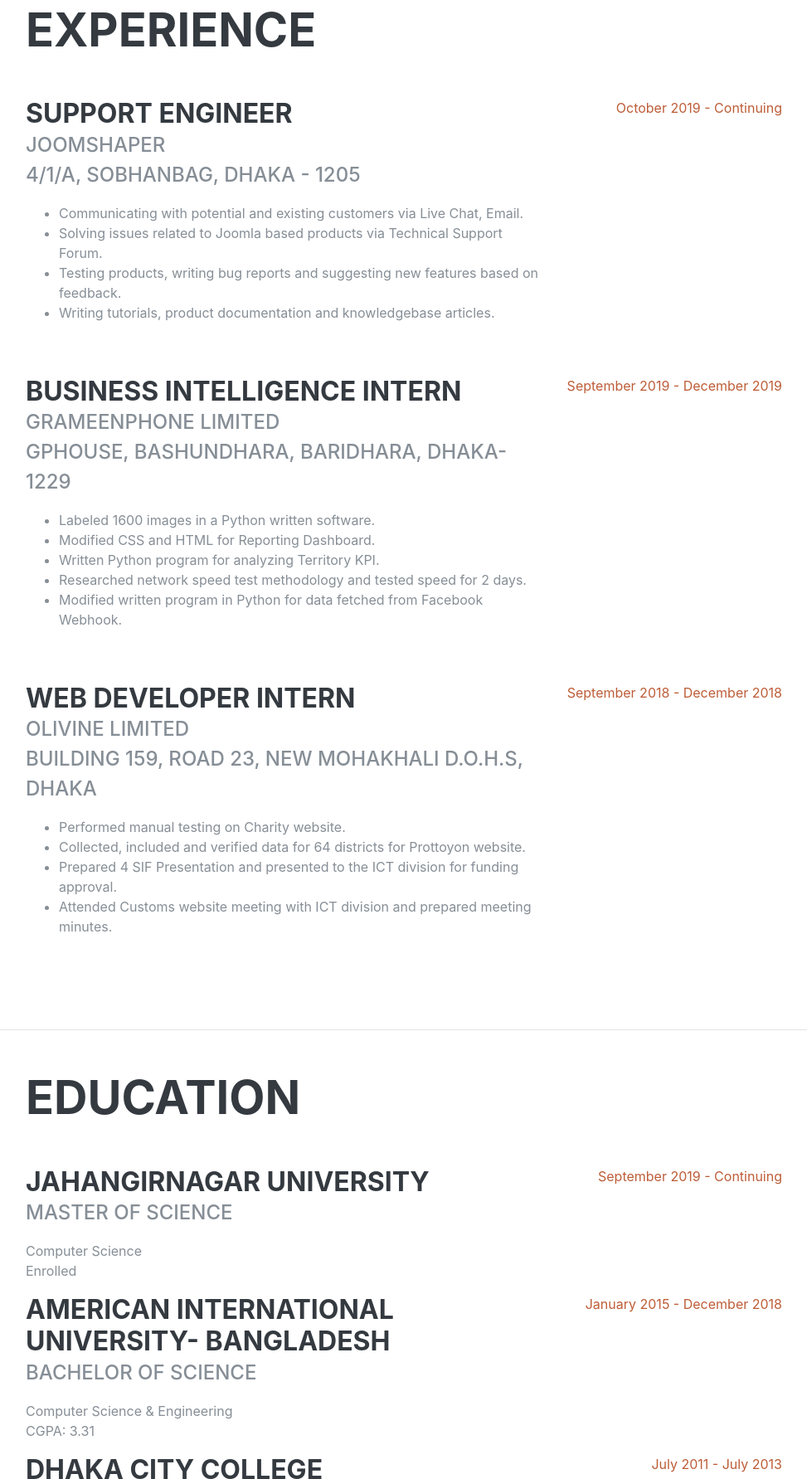
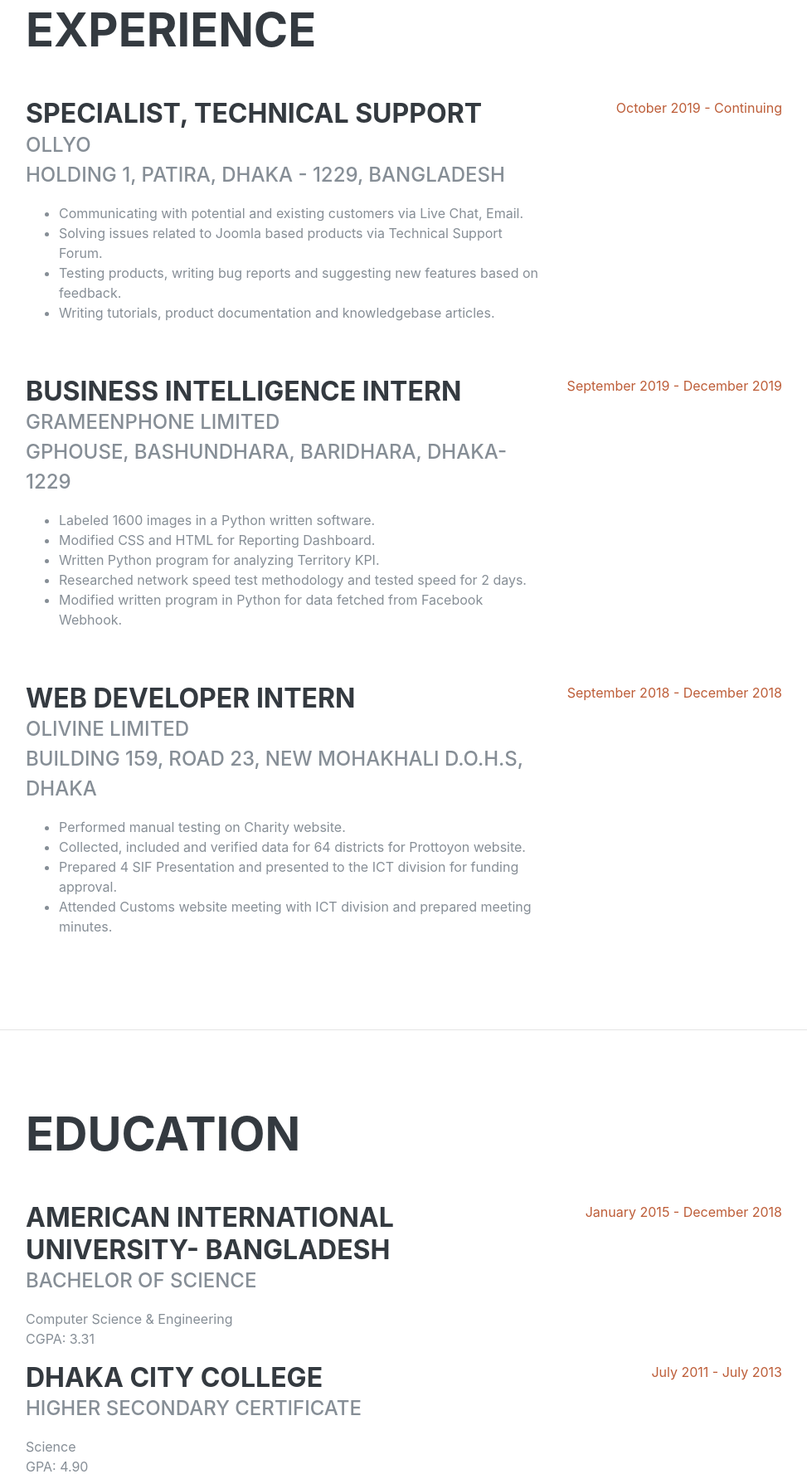
Before and after one commit to ofikhan/resume, a plain HTML site: page index.html in a window 1280 px wide. Shown: the part 846-2629 px from the top of the page at 83% size, without its empty margins (289-1262 px from the left). Drawn offline with Linux system fonts and the light colour scheme; a web font is replaced by a local one.

Commit message:
Update index.html
work experience and education updated

```diff
--- a/index.html
+++ b/index.html
@@ -98,9 +98,9 @@
 
         <div class="resume-item d-flex flex-column flex-md-row justify-content-between mb-5">
           <div class="resume-content">
-            <h3 class="mb-0">Support Engineer</h3>
-            <div class="subheading mb-0">Joomshaper</div>
-            <div class="subheading mb-3">4/1/A, Sobhanbag, Dhaka - 1205</div>
+            <h3 class="mb-0">Specialist, Technical Support</h3>
+            <div class="subheading mb-0">Ollyo</div>
+            <div class="subheading mb-3">Holding 1, Patira, Dhaka - 1229, Bangladesh</div>
             <p>
 				<ul>
 					<li>Communicating with potential and existing customers via Live Chat, Email.</li>
@@ -163,25 +163,12 @@
     <section class="resume-section p-3 p-lg-5 d-flex align-items-center" id="education">
       <div class="w-100">
         <h2 class="mb-5">Education</h2>
-
-        <div class="resume-item d-flex flex-column flex-md-row justify-content-between">
-          <div class="resume-content">
-            <h3 class="mb-0">Jahangirnagar University</h3>
-            <div class="subheading mb-3">Master of Science</div>
-            <div>Computer Science</div>
-            <p>Enrolled</p>
-          </div>
-          <div class="resume-date text-md-right">
-            <span class="text-primary">September 2019 - Continuing</span>
-          </div>
-        </div>
-
-		<div class="resume-item d-flex flex-column flex-md-row justify-content-between">
+	<div class="resume-item d-flex flex-column flex-md-row justify-content-between">
           <div class="resume-content">
             <h3 class="mb-0">American International University- Bangladesh</h3>
             <div class="subheading mb-3">Bachelor of Science</div>
             <div>Computer Science &amp; Engineering</div>
-            <p>CGPA: 3.31</p>
+            	<p>CGPA: 3.31</p>
           </div>
           <div class="resume-date text-md-right">
             <span class="text-primary">January 2015 - December 2018</span>
@@ -193,7 +180,7 @@
             <h3 class="mb-0">Dhaka City College</h3>
             <div class="subheading mb-3">Higher Secondary Certificate</div>
             <div>Science</div>
-			<p>GPA: 4.90</p>
+		<p>GPA: 4.90</p>
           </div>
           <div class="resume-date text-md-right">
             <span class="text-primary">July 2011 - July 2013</span>
@@ -205,13 +192,12 @@
             <h3 class="mb-0">Ideal School &amp; College</h3>
             <div class="subheading mb-3">Secondary School Certificate</div>
             <div>Science</div>
-			<p>GPA: 5.00</p>
+		<p>GPA: 5.00</p>
           </div>
           <div class="resume-date text-md-right">
             <span class="text-primary">January 2002 - January 2011</span>
           </div>
         </div>
-
       </div>
     </section>
 
@@ -328,7 +314,7 @@
       </div>
     </section>
 
-    <!--<hr class="m-0">
+    <hr class="m-0">
 
     <section class="resume-section p-3 p-lg-5 d-flex align-items-center" id="awards">
       <div class="w-100">
@@ -362,7 +348,7 @@
             Place - James Buchanan High School - Hackathon 2005</li>
         </ul>
       </div>
-    </section>-->
+    </section>
 
   </div>
 
```
